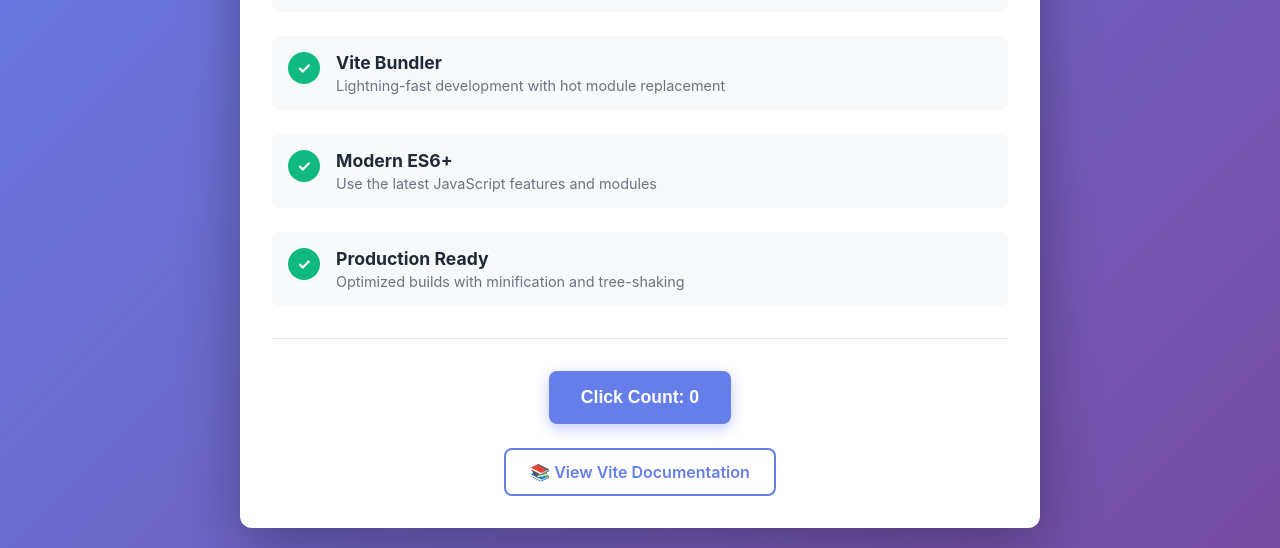
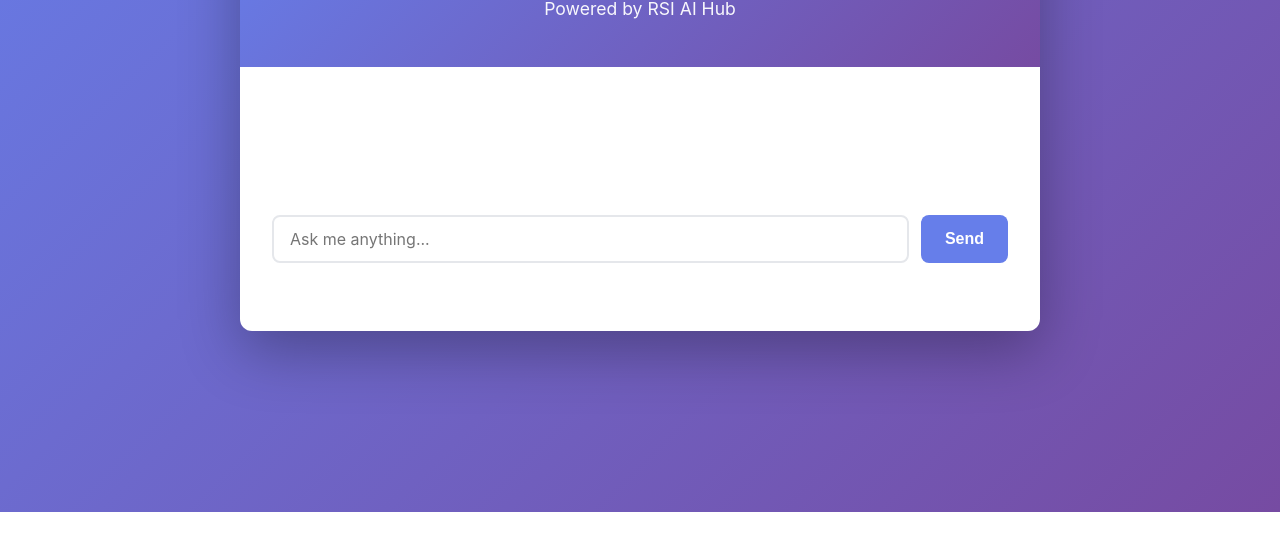
Before and after one commit to digifyno/starter-vanilla-js, a website built with Vite: page index.html in a window 1280 px wide. Shown: the part 288-836 px from the top of the page. After the commit the page ends 800 px from the top, so only its background shows below. Built offline with nearby package versions, Linux system fonts and the light colour scheme.

Commit message:
Replace counter demo with AI chat interface using RSI AI Hub
- Update index.html: replace counter/features with chat UI (messages, input, send button, status)
- Update src/main.js: chat logic with fetch to RSI AI Hub, loading/error state, Enter key support
- Update src/store.js: change initial state from {count} to {messages}
- Update src/style.css: add chat message bubbles, input-row flex layout, remove unused feature/demo styles
- Update src/main.test.js: replace counter tests with chat tests (loading state, message append, error handling)
- Fix src/store.test.js: update default store property assertion from count to messages

```diff
--- a/index.html
+++ b/index.html
@@ -4,65 +4,25 @@
     <meta charset="UTF-8" />
     <link rel="icon" type="image/svg+xml" href="/vite.svg" />
     <meta name="viewport" content="width=device-width, initial-scale=1.0" />
-    <title>Vanilla JS Starter</title>
-    <meta name="description" content="Vanilla JavaScript starter built with Vite.">
-    <meta http-equiv="Content-Security-Policy" content="default-src 'self'; script-src 'self'; style-src 'self' 'unsafe-inline'; img-src 'self' data:; connect-src 'self' ws://localhost:*;">
+    <title>AI Assistant</title>
+    <meta name="description" content="AI chat assistant powered by RSI AI Hub.">
+    <meta http-equiv="Content-Security-Policy" content="default-src 'self'; script-src 'self'; style-src 'self' 'unsafe-inline'; img-src 'self' data:; connect-src 'self' https://rsi.digify.no ws://localhost:*;">
   </head>
   <body>
     <div id="app">
       <main class="container">
         <div class="card">
           <div class="header">
-            <h1>Vanilla JavaScript</h1>
-            <p class="subtitle">Pure HTML, CSS, and JavaScript</p>
+            <h1>AI Assistant</h1>
+            <p class="subtitle">Powered by RSI AI Hub</p>
           </div>
-
           <div class="content">
-            <div class="features">
-              <div class="feature">
-                <div class="icon" aria-hidden="true">✓</div>
-                <div class="feature-text">
-                  <h3>No Framework</h3>
-                  <p>Pure vanilla JavaScript - lightweight and fast</p>
-                </div>
-              </div>
-
-              <div class="feature">
-                <div class="icon" aria-hidden="true">✓</div>
-                <div class="feature-text">
-                  <h3>Vite Bundler</h3>
-                  <p>Lightning-fast development with hot module replacement</p>
-                </div>
-              </div>
-
-              <div class="feature">
-                <div class="icon" aria-hidden="true">✓</div>
-                <div class="feature-text">
-                  <h3>Modern ES6+</h3>
-                  <p>Use the latest JavaScript features and modules</p>
-                </div>
-              </div>
-
-              <div class="feature">
-                <div class="icon" aria-hidden="true">✓</div>
-                <div class="feature-text">
-                  <h3>Production Ready</h3>
-                  <p>Optimized builds with minification and tree-shaking</p>
-                </div>
-              </div>
+            <div id="messages" role="log" aria-live="polite" aria-label="Chat messages"></div>
+            <div class="input-row">
+              <input id="userInput" type="text" placeholder="Ask me anything..." aria-label="Your message" />
+              <button id="sendBtn" class="btn" type="button">Send</button>
             </div>
-
-            <div class="divider"></div>
-
-            <div class="demo">
-              <button id="counterBtn" class="btn" aria-label="Increment counter">Click Count: <span id="count" aria-live="polite">0</span></button>
-            </div>
-
-            <div class="footer">
-              <a href="https://vitejs.dev/guide/" target="_blank" rel="noopener noreferrer" class="btn-link">
-                📚 View Vite Documentation
-              </a>
-            </div>
+            <div id="status" role="status" aria-live="polite"></div>
           </div>
         </div>
       </main>
--- a/src/main.js
+++ b/src/main.js
@@ -1,27 +1,70 @@
 import './style.css'
-import { store } from './store.js'
+import { store, createAsyncAction } from './store.js'
+
+const dispatch = createAsyncAction(store.set.bind(store))
 
 export function initApp(root) {
-  const counterBtn = root.querySelector('#counterBtn')
-  const countSpan = root.querySelector('#count')
+  const messagesEl = root.querySelector('#messages')
+  const userInput = root.querySelector('#userInput')
+  const sendBtn = root.querySelector('#sendBtn')
+  const statusEl = root.querySelector('#status')
+
+  function appendMessage(role, text) {
+    if (!messagesEl) return
+    const div = document.createElement('div')
+    div.className = `message ${role}`
+    div.textContent = text
+    messagesEl.appendChild(div)
+    messagesEl.scrollTop = messagesEl.scrollHeight
+  }
 
   function render(state) {
+    if (!sendBtn || !statusEl) return
+    sendBtn.disabled = state.loading
     if (state.loading) {
-      if (countSpan) countSpan.textContent = '...'
-      return
+      statusEl.textContent = 'Waiting for response...'
+    } else if (state.error) {
+      statusEl.textContent = `Error: ${state.error.message}`
+    } else {
+      statusEl.textContent = ''
     }
-    if (state.error) {
-      if (countSpan) countSpan.textContent = 'Error'
-      return
-    }
-    if (countSpan) countSpan.textContent = state.count
   }
 
   const unsub = store.subscribe(render)
   render(store.get())
 
-  counterBtn?.addEventListener('click', () => {
-    store.set({ count: store.get().count + 1 })
+  async function sendMessage() {
+    const text = userInput?.value.trim()
+    if (!text || store.get().loading) return
+
+    if (userInput) userInput.value = ''
+    appendMessage('user', text)
+
+    const token = import.meta.env.VITE_RSI_HUB_TOKEN
+    const response = await dispatch(() =>
+      fetch('https://rsi.digify.no/hub/ai/chat', {
+        method: 'POST',
+        headers: {
+          'Authorization': `WorkerHub ${token}`,
+          'Content-Type': 'application/json',
+        },
+        body: JSON.stringify({ message: text }),
+      }).then(r => {
+        if (!r.ok) throw new Error(`Request failed: ${r.status}`)
+        return r.json()
+      })
+    )
+
+    if (response !== undefined) {
+      const reply = response.message ?? response.reply ?? response.text ?? JSON.stringify(response)
+      appendMessage('ai', reply)
+    }
+  }
+
+  sendBtn?.addEventListener('click', sendMessage)
+
+  userInput?.addEventListener('keydown', (e) => {
+    if (e.key === 'Enter') sendMessage()
   })
 
   return unsub
--- a/src/store.js
+++ b/src/store.js
@@ -54,4 +54,4 @@ export function createAsyncAction(setState) {
   }
 }
 
-export const store = createStore({ count: 0, loading: false, error: null })
+export const store = createStore({ messages: [], loading: false, error: null })
--- a/src/style.css
+++ b/src/style.css
@@ -51,111 +51,105 @@ body {
 
 .content {
   padding: 2rem;
+  display: flex;
+  flex-direction: column;
+  gap: 1rem;
 }
 
-.features {
-  display: grid;
-  gap: 1.5rem;
+#messages {
+  max-height: 400px;
+  overflow-y: auto;
+  display: flex;
+  flex-direction: column;
+  gap: 0.75rem;
+  padding: 0.5rem 0;
+  min-height: 100px;
 }
 
-.feature {
-  display: flex;
-  gap: 1rem;
-  padding: 1rem;
-  background: #f8f9fa;
-  border-radius: 8px;
-  transition: transform 0.2s, box-shadow 0.2s;
+.message {
+  max-width: 75%;
+  padding: 0.75rem 1rem;
+  border-radius: 12px;
+  font-size: 0.95rem;
+  line-height: 1.5;
+  word-wrap: break-word;
 }
 
-.feature:hover {
-  transform: translateY(-2px);
-  box-shadow: 0 4px 12px rgba(0, 0, 0, 0.1);
+.message.user {
+  background: #667eea;
+  color: white;
+  align-self: flex-end;
+  border-bottom-right-radius: 4px;
 }
 
-.icon {
-  width: 32px;
-  height: 32px;
-  background: #10b981;
-  color: white;
-  border-radius: 50%;
-  display: flex;
-  align-items: center;
-  justify-content: center;
-  font-weight: bold;
-  flex-shrink: 0;
+.message.ai {
+  background: #f3f4f6;
+  color: #1f2937;
+  align-self: flex-start;
+  border-bottom-left-radius: 4px;
 }
 
-.feature-text h3 {
-  font-size: 1.1rem;
-  margin-bottom: 0.25rem;
-  color: #1f2937;
+.input-row {
+  display: flex;
+  gap: 0.75rem;
 }
 
-.feature-text p {
-  font-size: 0.9rem;
-  color: #6b7280;
+.input-row input {
+  flex: 1;
+  padding: 0.75rem 1rem;
+  font-size: 1rem;
+  border: 2px solid #e5e7eb;
+  border-radius: 8px;
+  outline: none;
+  transition: border-color 0.2s;
+  font-family: inherit;
 }
 
-.divider {
-  height: 1px;
-  background: #e5e7eb;
-  margin: 2rem 0;
-}
-
-.demo {
-  text-align: center;
-  margin: 1rem 0;
+.input-row input:focus {
+  border-color: #667eea;
 }
 
 .btn {
   background: #667eea;
   color: white;
   border: none;
-  padding: 1rem 2rem;
-  font-size: 1.1rem;
+  padding: 0.75rem 1.5rem;
+  font-size: 1rem;
   border-radius: 8px;
   cursor: pointer;
   font-weight: 600;
   transition: background 0.2s, transform 0.1s;
-  box-shadow: 0 4px 14px rgba(102, 126, 234, 0.4);
+  white-space: nowrap;
+  flex-shrink: 0;
 }
 
-.btn:hover {
+.btn:hover:not(:disabled) {
   background: #5568d3;
   transform: translateY(-1px);
 }
 
-.btn:active {
+.btn:active:not(:disabled) {
   transform: translateY(0);
 }
 
-.btn:focus-visible,
-.btn-link:focus-visible {
+.btn:disabled {
+  opacity: 0.6;
+  cursor: not-allowed;
+}
+
+.btn:focus-visible {
   outline: 2px solid #646cff;
   outline-offset: 2px;
 }
 
-.footer {
-  text-align: center;
-  margin-top: 1.5rem;
+#status {
+  font-size: 0.875rem;
+  color: #6b7280;
+  min-height: 1.25rem;
 }
 
-.btn-link {
-  display: inline-flex;
-  align-items: center;
-  gap: 0.5rem;
-  color: #667eea;
-  text-decoration: none;
-  font-weight: 600;
-  padding: 0.75rem 1.5rem;
-  border: 2px solid #667eea;
-  border-radius: 8px;
-  transition: background 0.2s, color 0.2s;
-}
-
-.btn-link:hover {
-  background: #667eea;
-  color: white;
+#status:not(:empty) {
+  color: #dc2626;
 }
 
 @media (max-width: 640px) {
@@ -166,4 +160,8 @@ body {
   .content {
     padding: 1.5rem;
   }
+
+  .message {
+    max-width: 90%;
+  }
 }
```
Also changed, not shown: src/main.test.js (+148 -43 lines), src/store.test.js (+2 -2 lines), .claude-task-99046e2a-11a6-4bb9-9dd3-ff8ae81b9173/.claude.json (added), .claude-task-99046e2a-11a6-4bb9-9dd3-ff8ae81b9173/.credentials.json (added), .claude-task-99046e2a-11a6-4bb9-9dd3-ff8ae81b9173/plugins/blocklist.json (added), .claude-task-99046e2a-11a6-4bb9-9dd3-ff8ae81b9173/sessions/20530.json (added), 3 other files.
